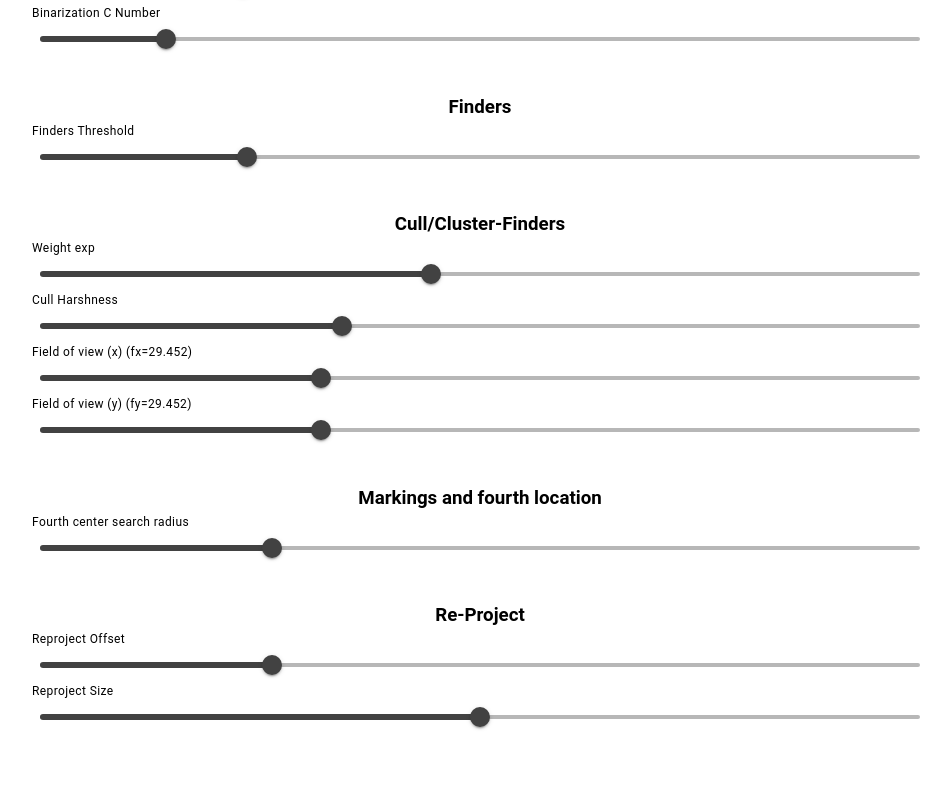
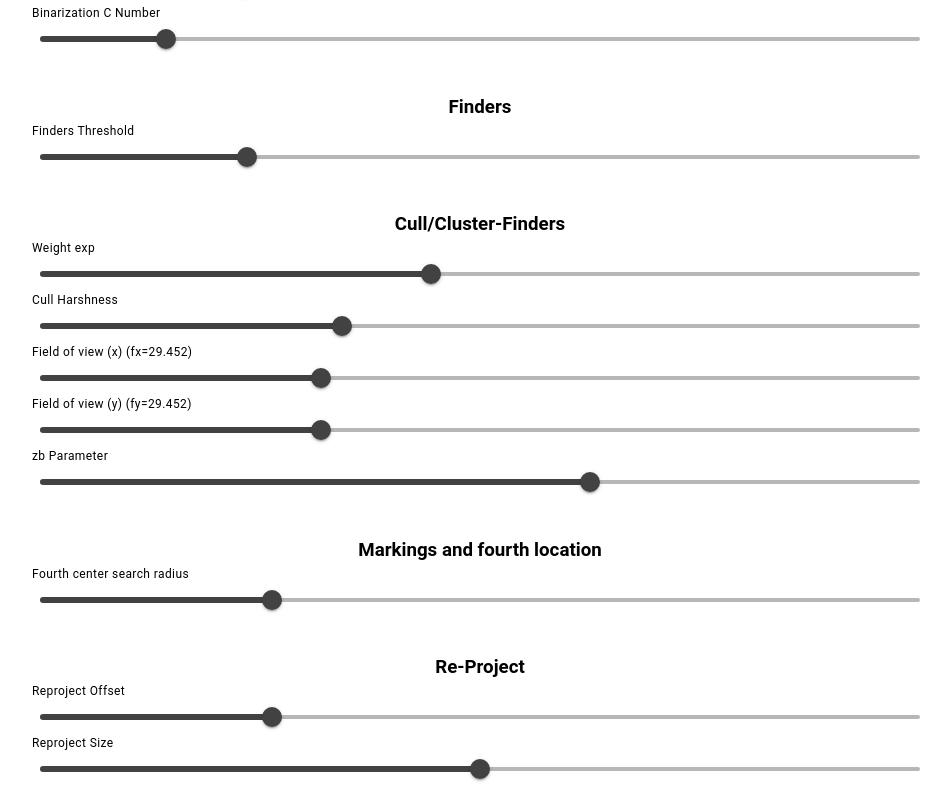
Before and after one commit to jonas-kell/qr-code-decoder, a Vue app: page /#/ in a window 1280 px wide. Shown: the part 1171-1961 px from the top of the page, without its empty margins (160-1111 px from the left). Before the commit the page ends 1909 px from the top, so only its background shows below. Built offline with nearby package versions, Linux system fonts and the light colour scheme; no server answers.

Commit message:
fix: show all results

```diff
--- a/src/components/Index.vue
+++ b/src/components/Index.vue
@@ -133,6 +133,14 @@
             :only-end="false"
             :slider-precision-power="-1"
         ></slider-group>
+        <slider-group
+            v-model="decodingStore.zb"
+            :min="decodingStore.zbMin"
+            :max="decodingStore.zbMax"
+            label="zb Parameter"
+            :slider-precision-power="-1"
+            :only-end="false"
+        ></slider-group>
         <image-display-application
             :image-to-display="decodingStore.clusteredFindersLocations as Image | null"
         ></image-display-application>
--- a/src/functions/processing.ts
+++ b/src/functions/processing.ts
@@ -406,13 +406,13 @@ export function calculateFourthCenterProjection(
     width: number,
     height: number,
     fx: number,
-    fy: number
+    fy: number,
+    zb: number // tested to have no effect?
 ): FinderCoordinate {
     const [reorderedA, reorderedB, reorderedC] = orderThreeCentersCyclically(coord1, coord2, coord3);
 
     const w = width / 2;
     const h = height / 2;
-    const zb = 1; // tested to have no effect
 
     const XA = reorderedA[0][0] - w;
     const YA = reorderedA[0][1] - h;
--- a/src/stores/decoding.ts
+++ b/src/stores/decoding.ts
@@ -167,6 +167,9 @@ export default defineStore("decoding", () => {
     const cullHarshnessMin = ref<number>(1);
     const cullHarshnessMax = ref<number>(100);
     const cullHarshness = ref<number>(35);
+    const zbMin = ref<number>(0.5);
+    const zbMax = ref<number>(4.5);
+    const zb = ref<number>(3);
     // start fov computations
     const fovxMin = ref<number>(10);
     const fovxMax = ref<number>(170);
@@ -249,7 +252,8 @@ export default defineStore("decoding", () => {
                         binarizedImage.value.getWidth(),
                         binarizedImage.value.getHeight(),
                         fx.value,
-                        fy.value
+                        fy.value,
+                        zb.value
                     );
                     const fourthCenterMeta = calculateFourthCenterSquare(average0, average1, average2);
                     const centers: [FinderCoordinateMeta, FinderCoordinateMeta, FinderCoordinateMeta, FinderCoordinate] = [
@@ -281,7 +285,7 @@ export default defineStore("decoding", () => {
                     clusterDrawTarget = drawFinderPointsOnImage(clusterDrawTarget, [centers[0][0]], "blue", 30);
                     clusterDrawTarget = drawFinderPointsOnImage(clusterDrawTarget, [centers[1][0]], "red", 30);
                     clusterDrawTarget = drawFinderPointsOnImage(clusterDrawTarget, [centers[2][0]], "green", 30);
-                    clusterDrawTarget = drawFinderPointsOnImage(clusterDrawTarget, [centers[3]], "orange", 30);
+                    clusterDrawTarget = drawFinderPointsOnImage(clusterDrawTarget, [fourthCenterMeta[0]], "orange", 30);
                     clusterDrawTarget = drawFinderPointsOnImage(clusterDrawTarget, [fourthCenterMetaProjection], "purple", 30);
 
                     clusteredFindersLocations.value = clusterDrawTarget;
@@ -441,5 +445,8 @@ export default defineStore("decoding", () => {
         fovyMax,
         fovy,
         fy,
+        zbMin,
+        zbMax,
+        zb,
     };
 });
```
